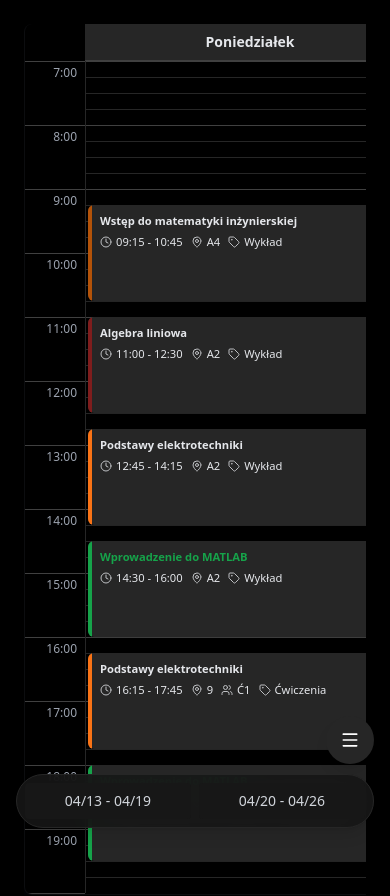
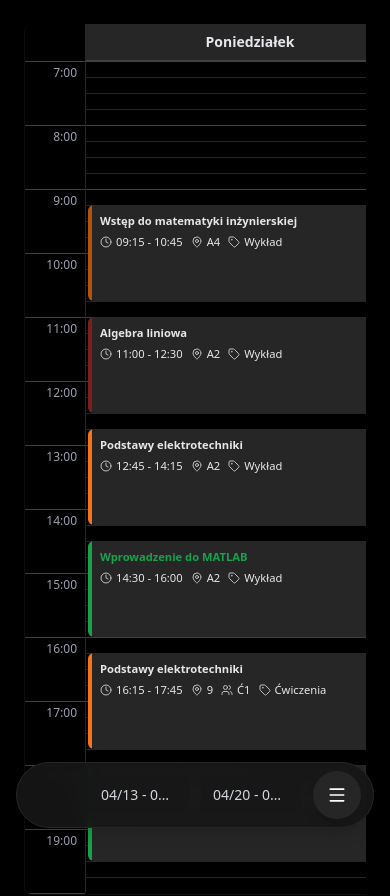
Before and after one commit to CeDwukropek/wieikschedule, a React (Create React App) app: page / in a window 390 px wide. Shown: the top 896 px of the page. Built offline with nearby package versions, Linux system fonts and the light colour scheme.

Commit message:
we are almost there

```diff
--- a/src/App.js
+++ b/src/App.js
@@ -379,7 +379,6 @@ export default function Timetable() {
       <FloatingMenu
         viewMode={viewMode}
         setViewMode={setViewMode}
-        weekParity={weekParity}
         setWeekParity={setWeekParity}
         hideLectures={hideLectures}
         setHideLectures={setHideLectures}
@@ -388,24 +387,22 @@ export default function Timetable() {
         studentGroups={studentGroups}
         setStudentGroups={setStudentGroups}
         handleGroupChange={handleGroupChange}
+        activeParity={weekParity}
+        currentParity={currentParity}
+        currentRange={currentRange}
+        nextRange={nextRange}
+        nextParity={nextParity}
         filtered={filtered}
         open={open}
         setOpen={setOpen}
+        options={combinedOptions}
+        selection={selection}
+        onChange={setSelection}
       />
 
       {/* --- Widok planu --- */}
       {viewMode === "week" ? (
-        <WeekView
-          key={`week-${weekParity}`}
-          events={filtered}
-          activeParity={weekParity}
-          setWeekParity={setWeekParity}
-          currentParity={currentParity}
-          nextParity={nextParity}
-          currentRange={currentRange}
-          nextRange={nextRange}
-          open={open}
-        />
+        <WeekView key={`week-${weekParity}`} events={filtered} />
       ) : (
         <DayView
           key={`day-${weekParity}`}
@@ -422,16 +419,6 @@ export default function Timetable() {
           onSelectionChange={setSelection}
         />
       )}
-
-      {/* mobile bottom nav for day navigation */}
-      {viewMode === "day" && !open && (
-        <BottomDayNav
-          options={combinedOptions}
-          selection={selection}
-          onChange={setSelection}
-        />
-      )}
-
       <FAQ />
     </div>
   );
--- /dev/null
+++ b/src/DayMenu.js
@@ -0,0 +1,43 @@
+import { ChevronLeft, ChevronRight } from "lucide-react";
+
+export function DayMenu({ options = [], selection, onChange }) {
+  if (!options || options.length === 0) return null;
+
+  const idx = options.findIndex((o) => o.value === selection);
+  const currentIndex = idx === -1 ? 0 : idx;
+
+  function prev() {
+    const nextIndex = (currentIndex - 1 + options.length) % options.length;
+    onChange(options[nextIndex].value);
+  }
+
+  function next() {
+    const nextIndex = (currentIndex + 1) % options.length;
+    onChange(options[nextIndex].value);
+  }
+
+  const label = options[currentIndex]?.label || "";
+  return (
+    <>
+      <button
+        aria-label="Previous day"
+        onClick={prev}
+        className="p-2 rounded-full bg-neutral-800 text-gray-200 hover:bg-neutral-700"
+      >
+        <ChevronLeft className="w-5 h-5" />
+      </button>
+
+      <div className="flex-1 text-center text-sm text-gray-200 truncate px-2">
+        {label}
+      </div>
+
+      <button
+        aria-label="Next day"
+        onClick={next}
+        className="p-2 rounded-full bg-neutral-800 text-gray-200 hover:bg-neutral-700"
+      >
+        <ChevronRight className="w-5 h-5" />
+      </button>
+    </>
+  );
+}
--- a/src/DayView.js
+++ b/src/DayView.js
@@ -1,105 +1,24 @@
-import React, { useState, useMemo } from "react";
+import React, { useMemo } from "react";
 import EventCard from "./EventCard";
 import { timeToMinutes } from "./utils";
 
-export default function DayView({
-  events,
-  currentParity,
-  nextParity,
-  currentRange,
-  nextRange,
-  setWeekParity,
-  // optional external control
-  options: externalOptions,
-  selection: externalSelection,
-  onSelectionChange: externalOnSelectionChange,
-}) {
+export default function DayView({ events, selection: externalSelection }) {
   const startHour = 7;
   const endHour = 20;
   const slotMinutes = 15;
   const totalSlots = (endHour - startHour) * (60 / slotMinutes);
 
-  const dayNamesFull = React.useMemo(
-    () => ["Poniedziałek", "Wtorek", "Środa", "Czwartek", "Piątek"],
-    []
-  );
   const today = React.useMemo(() => new Date(), []);
-
-  // weekStart logic is handled inside combinedOptions useMemo
-
-  function formatDate(d) {
-    return d.toLocaleDateString();
-  }
-
   // default selected day index (clamped to 0..4) - used to detect "today"
   const defaultDayIndex = useMemo(
     () => Math.min(Math.max((today.getDay() + 6) % 7, 0), 4),
     [today]
   );
 
-  // selection can be controlled externally via props.selection (value: "parity:dayIndex")
-  const defaultSelection = `current:${defaultDayIndex}`;
-  const [internalSelection, setInternalSelection] = useState(defaultSelection);
-  const selection = externalSelection ?? internalSelection;
-
-  // helper logic for week start lives inside combinedOptions useMemo
-
-  // build combined options: use externalOptions when provided otherwise compute locally
-  // build combined options: use externalOptions when provided otherwise compute locally
-  const combinedOptions = useMemo(() => {
-    if (externalOptions) return externalOptions;
-    return ["current", "next"].flatMap((parityToken) => {
-      const base = (function baseWeekStartFor(parityToken) {
-        const ws = (function weekStartLocal(date) {
-          const d = new Date(date);
-          const day = d.getDay();
-          const diff = (day === 0 ? -6 : 1) - day;
-          d.setDate(d.getDate() + diff);
-          d.setHours(0, 0, 0, 0);
-          return d;
-        })(today);
-        if (parityToken === "next") {
-          const n = new Date(ws);
-          n.setDate(n.getDate() + 7);
-          return n;
-        }
-        return ws;
-      })(parityToken);
-
-      return dayNamesFull.map((name, i) => {
-        const d = new Date(base);
-        d.setDate(d.getDate() + i);
-        const parityLabel =
-          parityToken === "current"
-            ? currentParity === "even"
-              ? "Even"
-              : "Odd"
-            : nextParity === "even"
-            ? "Even"
-            : "Odd";
-        return {
-          value: `${parityToken}:${i}`,
-          label: `${parityLabel} • ${name} • ${formatDate(d)}`,
-        };
-      });
-    });
-  }, [externalOptions, currentParity, nextParity, dayNamesFull, today]);
-
+  const selection = externalSelection;
   // parse selection into parityToken and selectedDay
   const [selParity, selDay] = selection.split(":");
   const selectedDayIndex = Number(selDay);
-
-  // notify parent about selection change
-  function handleSelectionChange(val) {
-    if (externalOnSelectionChange) {
-      externalOnSelectionChange(val);
-    } else {
-      setInternalSelection(val);
-    }
-    const [parityToken] = val.split(":");
-    const parityToSet = parityToken === "current" ? currentParity : nextParity;
-    if (setWeekParity) setWeekParity(parityToSet);
-  }
 
   function groupOverlapping(eventsForDay) {
     const sorted = [...eventsForDay].sort(
--- a/src/FloatingMenu.js
+++ b/src/FloatingMenu.js
@@ -1,12 +1,12 @@
-import { useState } from "react";
 import { Menu, X, Calendar, List, Eye, EyeOff } from "lucide-react";
 import GroupInput from "./GroupInput";
 import { exportICS } from "./exportICS";
+import { DayMenu } from "./DayMenu";
+import { WeekMenu } from "./WeekMenu";
 
 export default function FloatingMenu({
   viewMode,
   setViewMode,
-  weekParity,
   setWeekParity,
   hideLectures,
   setHideLectures,
@@ -18,6 +18,14 @@ export default function FloatingMenu({
   filtered,
   open,
   setOpen,
+  options = [],
+  selection,
+  onChange,
+  activeParity,
+  currentParity,
+  currentRange,
+  nextRange,
+  nextParity,
 }) {
   function clearFilters() {
     setWeekParity("all");
@@ -30,14 +38,35 @@ export default function FloatingMenu({
   return (
     <div className="sm:hidden">
       {/* Floating toggle button (bottom-right) */}
+      <div className="sm:hidden fixed left-4 right-4 bottom-4 z-50 flex items-center justify-between gap-3 bg-neutral-900/90 backdrop-blur-md border border-neutral-800 rounded-full px-3 py-2 shadow-lg">
+        <div className="w-12 h-12"></div>
+        {viewMode === "day" && (
+          <DayMenu
+            options={options}
+            selection={selection}
+            onChange={onChange}
+          />
+        )}
+        {viewMode === "week" && (
+          <WeekMenu
+            events={filtered}
+            activeParity={selection}
+            setWeekParity={setWeekParity}
+            currentParity={currentParity}
+            nextParity={nextParity}
+            currentRange={currentRange}
+            nextRange={nextRange}
+            open={open}
+          />
+        )}
         <button
           aria-label={open ? "Zamknij menu" : "Otwórz menu"}
           onClick={() => setOpen((s) => !s)}
-        className={`fixed right-4 bottom-[5rem] z-50 flex items-center justify-center w-12 h-12 rounded-full bg-neutral-800 hover:bg-neutral-700 text-white shadow-lg`}
+          className={` z-50 flex items-center justify-center w-12 h-12 rounded-full bg-neutral-800 hover:bg-neutral-700 text-white shadow-lg`}
         >
           {open ? <X className="w-5 h-5" /> : <Menu className="w-5 h-5" />}
         </button>
-
+      </div>
       {/* Slide-over panel */}
       <div
         className={`fixed right-0 bottom-0 top-0 z-40 w-full sm:w-96 bg-neutral-900 text-white shadow-xl transform transition-transform duration-300 ${
@@ -46,20 +75,6 @@ export default function FloatingMenu({
         role="dialog"
         aria-modal="true"
       >
-        <div className="p-4 flex items-center justify-between border-b border-neutral-800">
-          <div className="flex items-center gap-2">
-            <Menu className="w-4 h-4 opacity-80" />
-            <div className="font-semibold">Ustawienia i filtry</div>
-          </div>
-          <button
-            aria-label="Zamknij"
-            onClick={() => setOpen(false)}
-            className="p-1 rounded hover:bg-neutral-800"
-          >
-            <X className="w-4 h-4" />
-          </button>
-        </div>
-
         <div
           className="p-4 space-y-4 overflow-y-auto"
           style={{ maxHeight: "calc(100vh - 96px)" }}
@@ -148,14 +163,6 @@ export default function FloatingMenu({
             >
               Wyczyść filtry
             </button>
-            <button
-              onClick={() => {
-                setOpen(false);
-              }}
-              className="flex-1 px-3 py-2 rounded border border-neutral-700 text-gray-300"
-            >
-              Zamknij
-            </button>
           </div>
           <div className="pt-3 border-t border-neutral-800 flex gap-2">
             <button
--- /dev/null
+++ b/src/WeekMenu.js
@@ -0,0 +1,36 @@
+export function WeekMenu({
+  activeParity,
+  setWeekParity,
+  currentParity,
+  nextParity,
+  currentRange,
+  nextRange,
+}) {
+  console.log("activeParity :>> ", activeParity);
+  console.log("currentParity :>> ", currentParity);
+  return (
+    <>
+      <button
+        onClick={() => setWeekParity && setWeekParity(currentParity)}
+        className={`flex-1 text-sm px-3 py-2 rounded truncate ${
+          activeParity === currentParity
+            ? "bg-neutral-800 text-white"
+            : "bg-neutral-900 text-gray-300"
+        }`}
+      >
+        {currentRange}
+      </button>
+
+      <button
+        onClick={() => setWeekParity && setWeekParity(nextParity)}
+        className={`flex-1 text-sm px-3 py-2 rounded truncate ${
+          activeParity === nextParity
+            ? "bg-neutral-800 text-white"
+            : "bg-neutral-900 text-gray-300"
+        }`}
+      >
+        {nextRange}
+      </button>
+    </>
+  );
+}
--- a/src/WeekView.js
+++ b/src/WeekView.js
@@ -2,16 +2,7 @@ import React from "react";
 import EventCard from "./EventCard";
 import { timeToMinutes } from "./utils";
 
-export default function WeekView({
-  events,
-  activeParity,
-  setWeekParity,
-  currentParity,
-  nextParity,
-  currentRange,
-  nextRange,
-  open,
-}) {
+export default function WeekView({ events }) {
   const startHour = 7;
   const endHour = 20;
   const slotMinutes = 15;
@@ -167,32 +158,6 @@ export default function WeekView({
           );
         })}
       </div>
-      {/* Mobile-only bottom bar: this week / next week */}
-      {!open && (
-        <div className="sm:hidden fixed left-4 right-4 bottom-4 z-50 flex items-center gap-2 bg-neutral-900/90 backdrop-blur-md border border-neutral-800 rounded-full px-2 py-2 shadow-lg">
-          <button
-            onClick={() => setWeekParity && setWeekParity(currentParity)}
-            className={`flex-1 text-sm px-3 py-2 rounded truncate ${
-              activeParity === currentParity
-                ? "bg-neutral-800 text-white"
-                : "bg-neutral-900 text-gray-300"
-            }`}
-          >
-            {currentRange}
-          </button>
-
-          <button
-            onClick={() => setWeekParity && setWeekParity(nextParity)}
-            className={`flex-1 text-sm px-3 py-2 rounded truncate ${
-              activeParity === nextParity
-                ? "bg-neutral-800 text-white"
-                : "bg-neutral-900 text-gray-300"
-            }`}
-          >
-            {nextRange}
-          </button>
-        </div>
-      )}
     </div>
   );
 }
```
Lines whose indentation alone changed are shown as unchanged.
